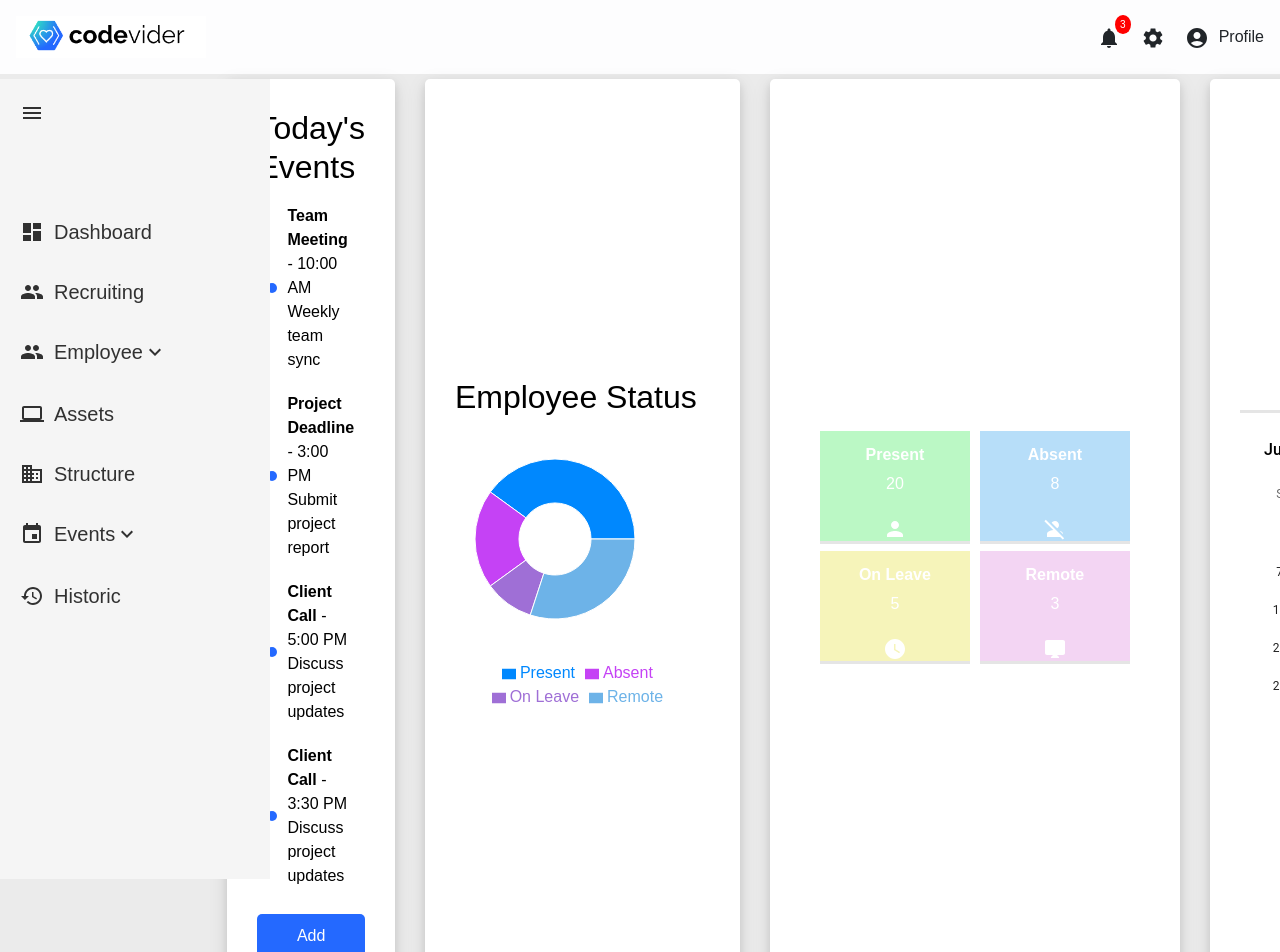
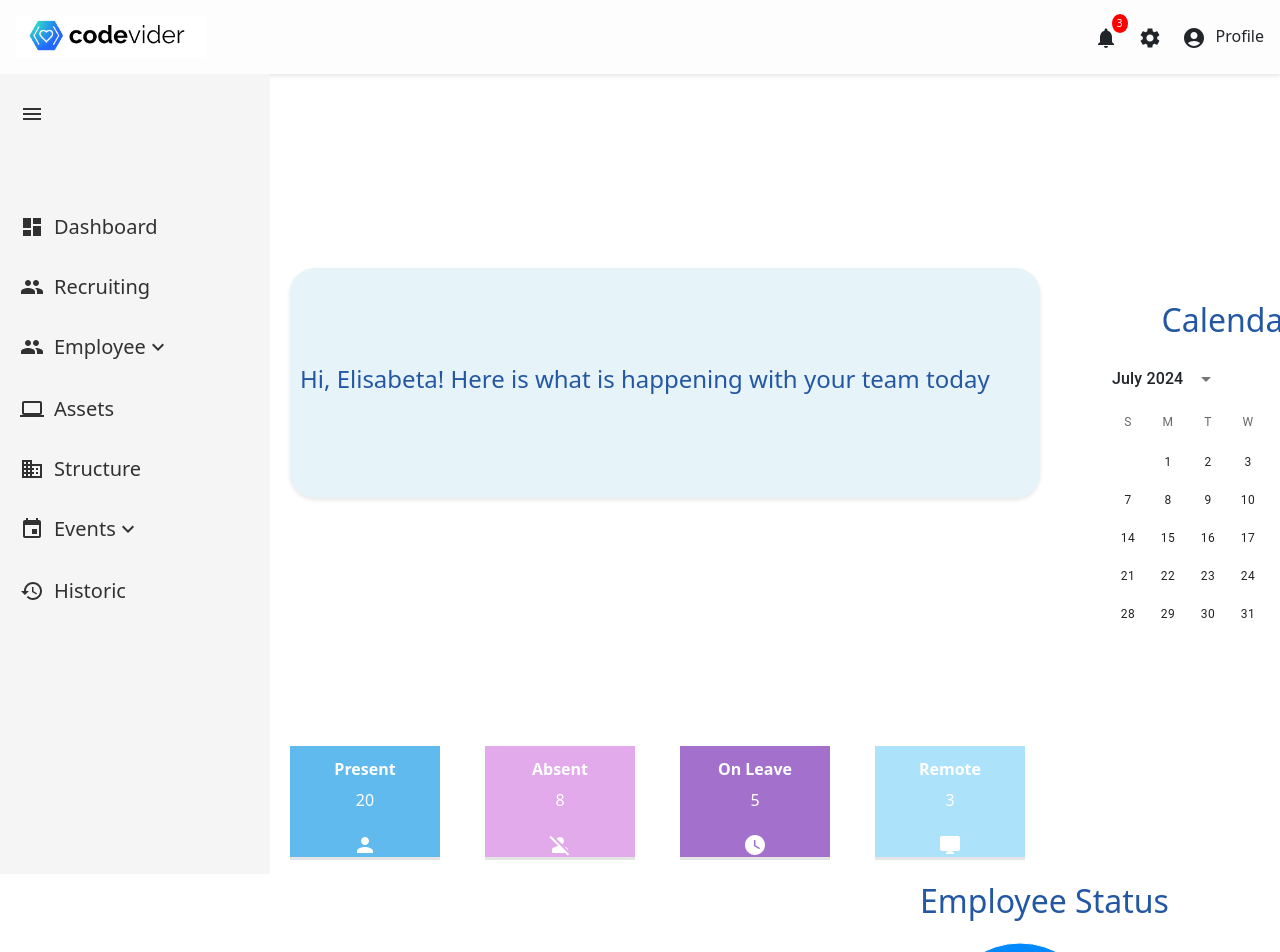
Before and after one commit to v4sj4n/hr-software-FE-exypnos, a React (Vite) app: page /dashboard in a window 1280 px wide. Shown: the top 952 px of the page. Built offline with nearby package versions, Linux system fonts and the light colour scheme.

Commit message:
final dashboard

```diff
--- a/src/Components/sidebar.module.css
+++ b/src/Components/sidebar.module.css
@@ -44,17 +44,17 @@ nav {
 }
 
 .item:hover {
-background: transparent;
+background: white;
 
 
 }
 
 .item:hover .icon {
-  color: #276AFF;
+  color: #2457a3;
 }
 
 .item:hover .link {
-  color: #276AFF  ;
+  color: #2457a3;
 }
 
 .link {
@@ -85,7 +85,7 @@ background: transparent;
 }
 
 .dropdownItem {
-  color: white;
+  color: rgba(0, 0, 0, 0.8);
   padding: 8px 50px;
   font-size: 16px;
   border-bottom: 1px solid rgba(255, 255, 255, 0.2);
@@ -101,7 +101,7 @@ background: transparent;
 }
 
 .dropdownItem:hover {
-  color: #276AFF;
+  color: #2457a3;
   background-color: white;
 }
 
--- a/src/Pages/Dashboard/components/infoSection.tsx
+++ b/src/Pages/Dashboard/components/infoSection.tsx
@@ -12,8 +12,6 @@ const InfoSection: React.FC = () => {
     { id: 1, title: 'Team Meeting', time: '10:00 AM', description: 'Weekly team sync' },
     { id: 2, title: 'Project Deadline', time: '3:00 PM', description: 'Submit project report' },
     { id: 4, title: 'Client Call', time: '5:00 PM', description: 'Discuss project updates' },
-    { id: 5, title: 'Client Call', time: '3:30 PM', description: 'Discuss project updates' },
-
 
   ]);
 
--- a/src/Pages/Dashboard/style/dashboard.module.css
+++ b/src/Pages/Dashboard/style/dashboard.module.css
@@ -1,46 +1,125 @@
-.dashboard {
+
+
+.layout {
   display: flex;
-  flex-direction: column;
+  gap: 20px;
+  padding: 0;
+  align-items: stretch;
+}
+
+.content {
+  display: flex;
+justify-content: flex-end;
+margin-right: 60px;}
+
+
+
+.topSection {
+  display: flex;
+  justify-content: space-between;
   align-items: center;
-  font-family: Arial, sans-serif;
-  height: 100vh;
-  background-color: #ebebeb;
+  margin-bottom: 1rem;
+  padding-left: 270px;
 
 }
 
-.dashboard header {
-  width: 100%;
+.welcome {
+  flex: 1;
+
+  background: #e6f3f8;
+  color: #fff;
+  border-radius: 25px;
+  margin-top: -10%;
+  display: flex;
+  align-items: center;
+  margin-right: 1rem;
+  height: 230px;
+  width: 750px;
+  box-shadow: 0 2px 4px rgba(0, 0, 0, 0.1);
 }
 
-.layout {
-  display: flex;
-
-  width: 100%;
-  background-color: #ebebeb;
-  column-gap: 30px;
-padding-top: 5px;
+.welcome h4 {
+color: #2457a3;
+padding-left: 10px;
 
 }
 
 
 
-.sidebar {
-  flex: 0 0 200px;
+.calendar {
+  flex: 0 0 300px;
+  border-radius: 10px;
+  padding: 2rem;
+  height: 360px;
+  margin-top: 1rem;
+
+}
+
+.calendar h2 {
+  color: #2457a3;
+  margin-left: 23%;
+}
+
+.cardContainer {
+  display: flex;
+gap: 45px;
+  padding-left: 290px;
+  padding-top: -50%;
+  margin-top:-6%;
+
 }
 
 
-.cardContainer {
-  display: grid;
-  grid-template-columns: repeat(2, 1fr);
-  background-color: #ffffff;
-  margin: 20px;
-  gap: 10px;
+
+.infoSection {
+  background-color: #fff;
+  padding: 1rem;
+  width: 300px;
+  margin-top: 2rem;
 
 }
 
-.cardBlue{
-  background-color: #b7def9;
+.pieChart {
+  background-color: #fff;
+  width: 300px;
+  color: #2457a3;
+  margin-top: 2%;
+
+}
+.pieChart h2{
+  padding-right: 15px;
+}
+
+.cardGreen {
+  background-color: #60baee;
+  text-align: center;
+  width: 150px;
   max-height: 120px;
+  box-shadow: 0 3px 0px rgba(0, 0, 0, 0.1);
+  cursor: pointer;
+  color: #ffffff;
+}
+
+.cardGreen:hover {
+  box-shadow: 0 8px 16px rgba(0, 0, 0, 0.2);
+}
+
+.cardBlue {
+  background-color: #e2a9eb;
+  text-align: center;
+  width: 150px;
+  max-height: 120px;
+  box-shadow: 0 3px 0px rgba(0, 0, 0, 0.1);
+  cursor: pointer;
+  color: #ffffff;
+}
+
+.cardBlue:hover {
+  box-shadow: 0 8px 16px rgba(0, 0, 0, 0.2);
+}
+
+.cardYellow {
+  background-color: #a370cc;
   text-align: center;
   width: 150px;
   max-height: 120px;
@@ -49,13 +128,13 @@ padding-top: 5px;
   color: #ffffff;
 
 }
-.cardBlue:hover {
+
+.cardYellow:hover {
   box-shadow: 0 8px 16px rgba(0, 0, 0, 0.2);
 }
 
-.cardGreen{
-  background-color: #bbf8c5;
-  max-height: 120px;
+.cardPurple {
+  background-color: rgb(173, 227, 250);
   text-align: center;
   width: 150px;
   max-height: 120px;
@@ -63,56 +142,7 @@ padding-top: 5px;
   cursor: pointer;
   color: #ffffff;
 }
-.cardGreen:hover {
-  box-shadow: 0 8px 16px rgba(0, 0, 0, 0.2);
-}
-.cardPurple{
-  background-color: rgb(243, 213, 243);
-  max-height: 120px;
-  text-align: center;
-  width: 150px;
-  max-height: 120px;
-  box-shadow: 0 3px 0px rgba(0, 0, 0, 0.1);
-  cursor: pointer;
-  color: #ffffff;
 
-}
 .cardPurple:hover {
   box-shadow: 0 8px 16px rgba(0, 0, 0, 0.2);
 }
-
-.cardYellow{
-background-color: rgb(246, 244, 186);
-max-height: 120px;
-text-align: center;
-width: 150px;
-max-height: 120px;
-box-shadow: 0 3px 0px rgba(0, 0, 0, 0.1);
-cursor: pointer;
-color: #ffffff;
-}
-.cardYellow:hover {
-  box-shadow: 0 8px 16px rgba(0, 0, 0, 0.2);
-}
-.calendar h2 {
-margin-top: 35px;
-justify-content: center;
-text-align: center;
-width: 150px;
-max-height: 120px;
-box-shadow: 0 3px 0px rgba(0, 0, 0, 0.1);
-cursor: pointer;
-color: #ffffff;
-}
-
-.welcome{
-  padding: 16px;
-  display: flex;
-  align-items: center;
-  justify-content: center;
-  background-color: #e3f2fd;
-  border-radius: 50px;
-  box-shadow: 0px 4px 6px rgba(0, 0, 0, 0.1);
-  text-align: center;
-  height: 200px;
-}
--- a/src/Pages/Dashboard/style/infoSection.module.css
+++ b/src/Pages/Dashboard/style/infoSection.module.css
@@ -1,5 +1,6 @@
 .infoSection h2 {
-color: #000000;}
+  color: #2457a3;
+}
 
 .infoSection ul {
   list-style-type: none;
--- a/src/Pages/dashboard.tsx
+++ b/src/Pages/dashboard.tsx
@@ -6,41 +6,36 @@ import InfoSection from './Dashboard/components/infoSection.tsx';
 import style from '../../src/Pages/Dashboard/style/dashboard.module.css';
 import PieChartComponent from './Dashboard/components/piechart.tsx';
 import Calendar from './Dashboard/components/calendar.tsx';
-import Cardi from '../Components/Card/Card.tsx';
 
-const Dashboard:React.FC =()=> {
+
+const Dashboard: React.FC = () => {
   const data = [
     { name: 'Present', value: 20 },
     { name: 'Absent', value: 10 },
     { name: 'On Leave', value: 5 },
     { name: 'Remote', value: 15 },
   ];
+
   return (
     <>
       <div className={style.dashboard}>
         <Header />
         <div className={style.layout}>
-            <SideBar />
-            <div className={style.content}>
+          <SideBar className={style.sidebar} />
+
+            <div className={style.topSection}>
+              <div className={style.welcome}>
                 <h4>Hi, Elisabeta! Here is what is happening with your team today</h4>
-              <div className={style.cardContainer}>
-                <Card title='Present' content='20' icon='Present' />
-                <Card title='Absent' content='8' icon='Absent'/>
-                <Card title='On Leave' content='5'icon='On Leave'  />
-                <Card title='Remote' content='3'  icon ='Remote'/>
-
-
+              </div>
+              <div className={style.calendar}>
+                <h2>Calendar</h2>
+                <Calendar />
               </div>
             </div>
-
-          <Cardi>
+            <div className={style.infoSection}>
               <InfoSection />
-        </Cardi>
-         <Cardi>
-          <h2>Employee Status</h2>
-          <PieChartComponent data={data} />
-          </Cardi>
-          <Cardi>
+            </div>
+            </div>
             <div className={style.cardContainer}>
         <div className={style.cardGreen}>
         <Card title='Present' content='20' icon='Present' />
@@ -58,16 +53,15 @@ const Dashboard:React.FC =()=> {
         <Card title='Remote' content='3' icon='Remote' />
       </div>
       </div>
-      </Cardi>
-      <Cardi>
-          <div className={style.calendar}>
-            <h2>Calendar</h2>
-            <Calendar/>
           </div>
-          </Cardi>
+          <div className={style.content}>
+
+            <div className={style.pieChart}>
+
+              <h2>Employee Status</h2>
+              <PieChartComponent data={data} />
+
             </div>
-
-
 
             </div>
     </>
```
Lines whose indentation alone changed are shown as unchanged.
